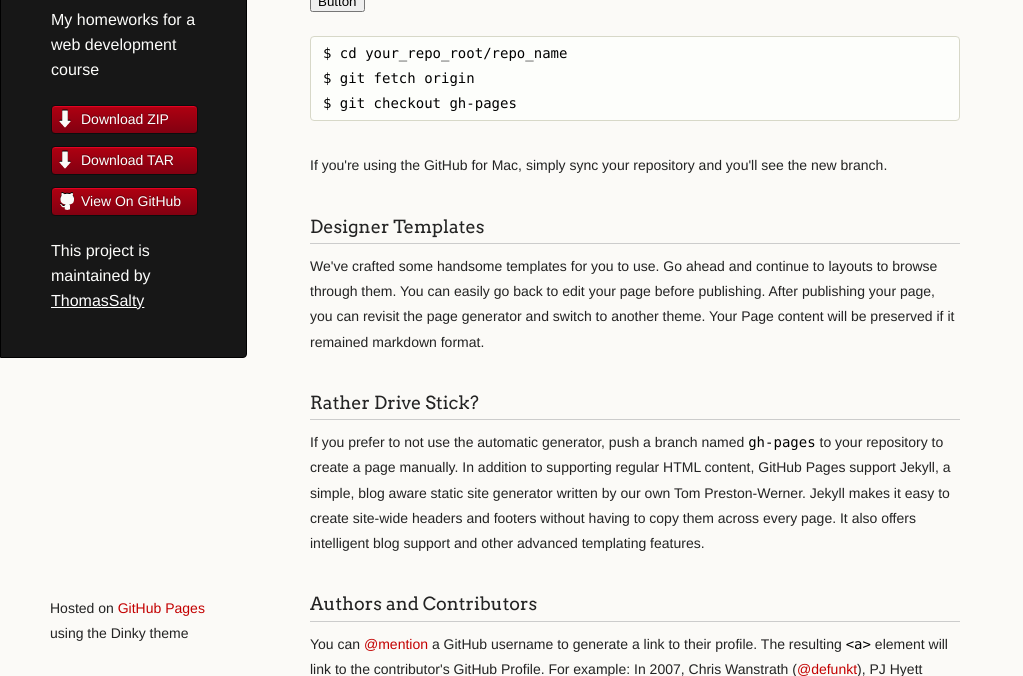
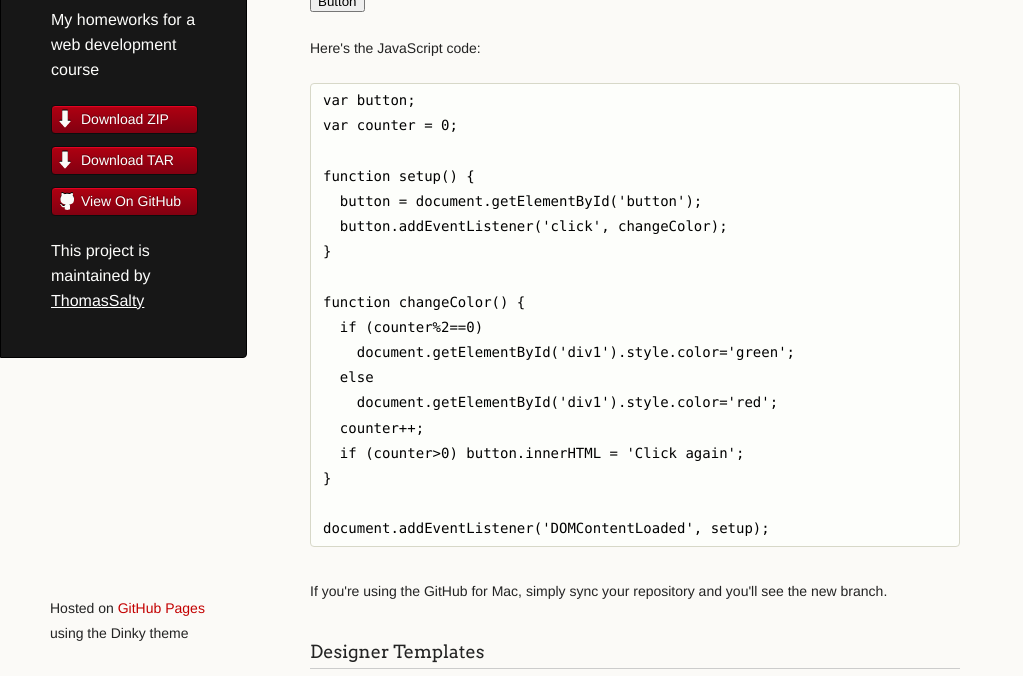
Before and after one commit to ThomasSalty/gitrepo, a plain HTML site: page index.html in a window 1280 px wide. Shown: the part 122-798 px from the top of the page, without its empty margins (0-1023 px from the left). Drawn offline with Linux system fonts and the light colour scheme.

Commit message:
Hozzairtam a html-hez a js kodot is.

```diff
--- a/index.html
+++ b/index.html
@@ -36,10 +36,25 @@
 		<button id="button">Button</button>
 
 <p></p>
+<p>Here's the JavaScript code:</p>
+<pre><code>var button;
+var counter = 0;
 
-<pre><code>$ cd your_repo_root/repo_name
-$ git fetch origin
-$ git checkout gh-pages
+function setup() {
+  button = document.getElementById('button');
+  button.addEventListener('click', changeColor);
+}
+
+function changeColor() {
+  if (counter%2==0)
+    document.getElementById('div1').style.color='green';
+  else
+    document.getElementById('div1').style.color='red';
+  counter++;
+  if (counter>0) button.innerHTML = 'Click again';
+}
+
+document.addEventListener('DOMContentLoaded', setup);
 </code></pre>
 
 <p>If you're using the GitHub for Mac, simply sync your repository and you'll see the new branch.</p>
```
